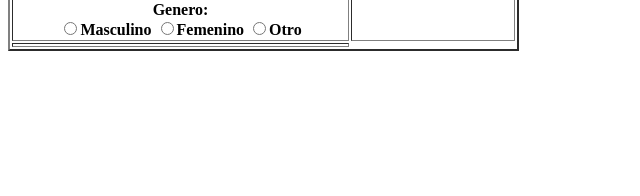
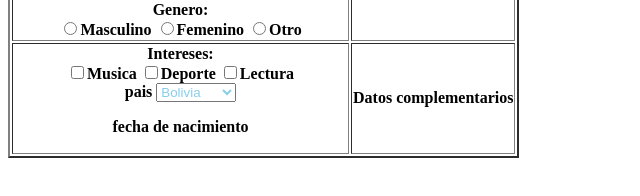
Before and after one commit to BrayanVII/examen_primer_parcial, a plain HTML site: page index.html in a window 1280 px wide. Shown: the part 294-490 px from the top of the page, without its empty margins (0-640 px from the left). Drawn offline with Linux system fonts and the light colour scheme.

Commit message:
fead: tercera parte realizado

```diff
--- a/index.html
+++ b/index.html
@@ -23,5 +23,30 @@
             </form>
         </th><th>Datos de genero</th></tr>
         <tr><th>
+            <form>
+            Intereses: <br>
+
+            <label ><input type="checkbox">Musica</label>
+            <label ><input type="checkbox">Deporte</label>
+            <label ><input type="checkbox">Lectura</label>
+            <br>
+
+            </form>
+             <form >
+                pais
+                <select style="color: skyblue;" name="seleccion" id="pais">
+                    <option value="bolivia">Bolivia</option>
+                    <option value="paraguay">Paraguay</option>
+                    <option value="uruguay">Uruguay</option>
+                    <option value="peru">Peru</option>
+                    <option value="chile">Chile</option>
+                    <option value="argentina">Argentina</option>
+                    <option value="brasil">Brasil</option>
+                </select>
+
+             </form>
+
+            <p>fecha de nacimiento</p>
+    </th><th>Datos complementarios</th></tr>
 </body>
 </html>
```
